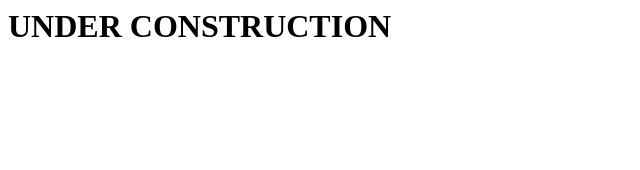
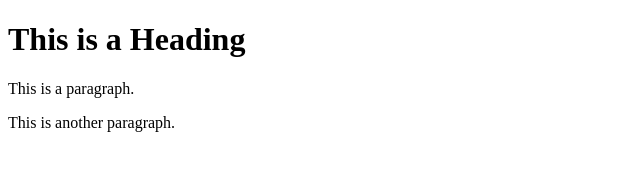
Before and after one commit to dbaoty/dbaoty.github.io, a plain HTML site: page index.html in a window 1280 px wide. Shown: the whole page, without its empty margins (0-640 px from the left). Drawn offline with Linux system fonts and the light colour scheme.

Commit message:
Update index.html

```diff
--- a/index.html
+++ b/index.html
@@ -1 +1,19 @@
-<h1>UNDER CONSTRUCTION</h1>
+<!DOCTYPE html>
+<html lang="en">
+<meta charset="UTF-8">
+<title>blipship</title>
+<meta name="viewport" content="width=device-width,initial-scale=1">
+<link rel="stylesheet" href="styles.css">
+<style>
+</style>
+<script src=""></script>
+<body>
+
+<div class="">
+ <h1>This is a Heading</h1>
+ <p>This is a paragraph.</p>
+ <p>This is another paragraph.</p>
+</div>
+
+</body>
+</html>
```
